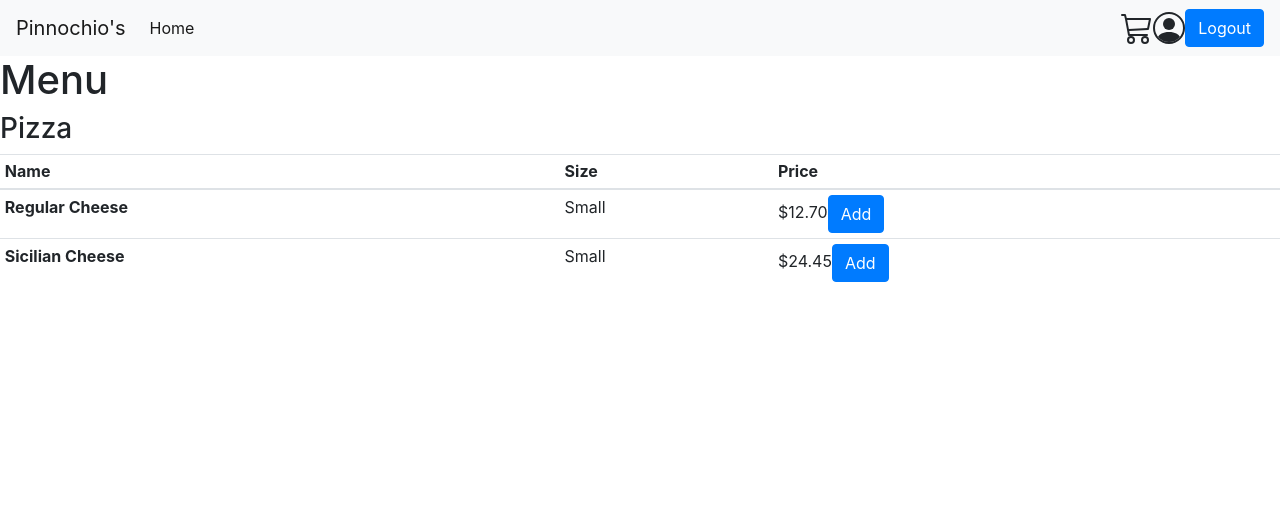
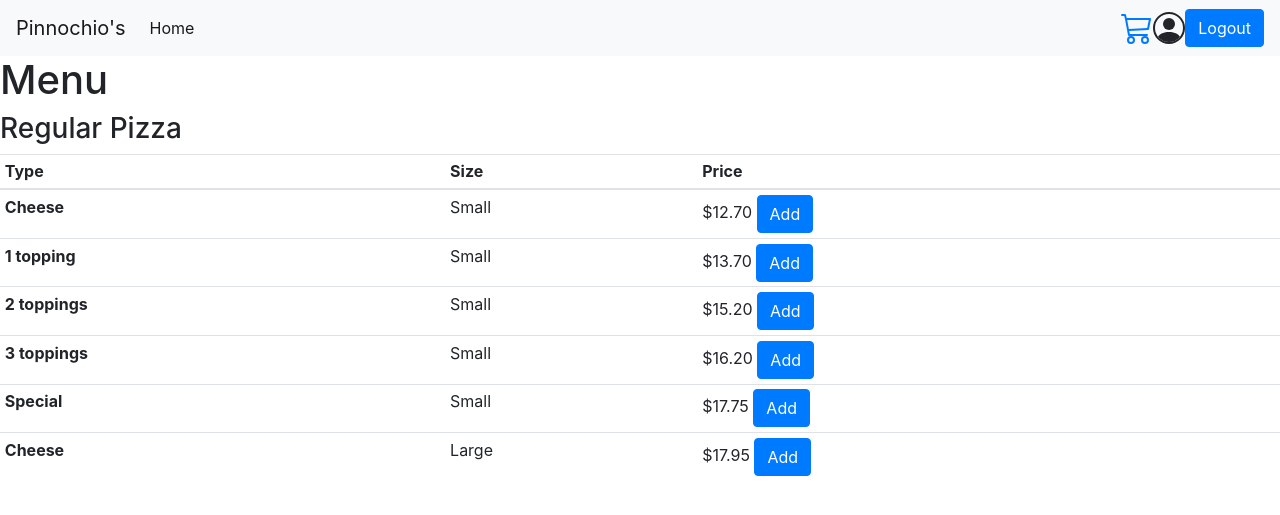
Before and after one commit to nachov99/project3, a Django app: page / in a window 1280 px wide. Shown: the top 515 px of the page. Run offline with Django 3.2, Linux system fonts and the light colour scheme; a user stored in the database is signed in; data comes from the database, SQL or seed files in the repository; some libraries are stand-ins or nearby versions.

Commit message:
Finished phase 2

```diff
--- a/orders/models.py
+++ b/orders/models.py
@@ -1,58 +1,37 @@
 from django.db import models
+from django.contrib.auth.models import User
 
 # Create your models here.
 
-TYPE = (
-    ('Regular', 'Regular'),
-    ('Sicilian', 'Sicilian')
-)
-
-SIZE = (
-    ('Small', 'Small'),
-    ('Large', 'Large')
-)
-
-class pizza(models.Model):
-    type = models.CharField(choices=TYPE, max_length=15)
-    name = models.CharField(max_length=30)
-    size = models.CharField(choices=SIZE, max_length=10)
-    price = models.DecimalField(max_digits=4, decimal_places=2)
-
-    def __str__(self):
-        return f"{self.type} - {self.name} - {self.size} - ${self.price}"
-
-class topping(models.Model):
-    name = models.CharField(max_length=30)
+class Tag(models.Model):
+    name = models.CharField(max_length=64, null=True)
 
     def __str__(self):
         return self.name
 
-class sub(models.Model):
-    name = models.CharField(max_length=30)
-    size = models.CharField(choices=SIZE, max_length=10)
+class Product(models.Model):
+    SIZE = (
+    ('Small', 'Small'),
+    ('Large', 'Large'),
+    )
+    tags = models.ForeignKey(Tag, on_delete=models.CASCADE, null=True)
+    name = models.CharField(max_length=64, null=True)
+    size = models.CharField(max_length=64, null=True, choices=SIZE, blank=True)
     price = models.DecimalField(max_digits=4, decimal_places=2)
 
     def __str__(self):
-        return f"{self.name} - {self.size} - ${self.price}"
+        return f"{self.tags} - {self.name} - {self.size} - {self.price}"
 
-class pasta(models.Model):
-    name = models.CharField(max_length=30)
-    price = models.DecimalField(max_digits=4, decimal_places=2)
+class Order(models.Model):
+    STATUS = (
+        ('Pending', 'Pending'),
+        ('Out for delivery', 'Out for delivery'),
+        ('Delivered', 'Delivered'),
+    )
+    customer = models.ForeignKey(User, on_delete=models.CASCADE, null=True)
+    product = models.ManyToManyField(Product)
+    date_created = models.DateTimeField(auto_now_add=True, null=True)
+    status = models.CharField(max_length=64, null=True, choices=STATUS, default='Pending')
 
     def __str__(self):
-        return f"{self.name} ${self.price}"
-
-class salad(models.Model):
-    name = models.CharField(max_length=30)
-    price = models.DecimalField(max_digits=4, decimal_places=2)
-
-    def __str__(self):
-        return f"{self.name} ${self.price}"
-
-class DinnerPlatter(models.Model):
-    name = models.CharField(max_length=30)
-    size = models.CharField(choices=SIZE, max_length=10)
-    price = models.DecimalField(max_digits=4, decimal_places=2)
-
-    def __str__(self):
-        return f"{self.name} - {self.size} - ${self.price}"
+        return f" Order Id: {self.id} - Customer: {self.customer} - Status: {self.status}"
--- a/orders/templates/orders/base.html
+++ b/orders/templates/orders/base.html
@@ -5,8 +5,8 @@
     <head>
         <link rel="stylesheet" href="https://stackpath.bootstrapcdn.com/bootstrap/4.5.0/css/bootstrap.min.css" integrity="sha384-9aIt2nRpC12Uk9gS9baDl411NQApFmC26EwAOH8WgZl5MYYxFfc+NcPb1dKGj7Sk" crossorigin="anonymous">
         <script src="https://code.jquery.com/jquery-3.5.1.slim.min.js" integrity="sha384-DfXdz2htPH0lsSSs5nCTpuj/zy4C+OGpamoFVy38MVBnE+IbbVYUew+OrCXaRkfj" crossorigin="anonymous"></script>
-<script src="https://cdn.jsdelivr.net/npm/popper.js@1.16.0/dist/umd/popper.min.js" integrity="sha384-Q6E9RHvbIyZFJoft+2mJbHaEWldlvI9IOYy5n3zV9zzTtmI3UksdQRVvoxMfooAo" crossorigin="anonymous"></script>
-<script src="https://stackpath.bootstrapcdn.com/bootstrap/4.5.0/js/bootstrap.min.js" integrity="sha384-OgVRvuATP1z7JjHLkuOU7Xw704+h835Lr+6QL9UvYjZE3Ipu6Tp75j7Bh/kR0JKI" crossorigin="anonymous"></script>
+        <script src="https://cdn.jsdelivr.net/npm/popper.js@1.16.0/dist/umd/popper.min.js" integrity="sha384-Q6E9RHvbIyZFJoft+2mJbHaEWldlvI9IOYy5n3zV9zzTtmI3UksdQRVvoxMfooAo" crossorigin="anonymous"></script>
+        <script src="https://stackpath.bootstrapcdn.com/bootstrap/4.5.0/js/bootstrap.min.js" integrity="sha384-OgVRvuATP1z7JjHLkuOU7Xw704+h835Lr+6QL9UvYjZE3Ipu6Tp75j7Bh/kR0JKI" crossorigin="anonymous"></script>
         <title>
             {% block title %}
             {% endblock %}
@@ -25,9 +25,11 @@
                   <a class="nav-link" href="{% url 'home' %}">Home <span class="sr-only">(current)</span></a>
                 </li>
               </ul>
-              <svg class="bi bi-cart3" width="2em" height="2em" viewBox="0 0 16 16" fill="currentColor" xmlns="http://www.w3.org/2000/svg">
-                <path fill-rule="evenodd" d="M0 1.5A.5.5 0 0 1 .5 1H2a.5.5 0 0 1 .485.379L2.89 3H14.5a.5.5 0 0 1 .49.598l-1 5a.5.5 0 0 1-.465.401l-9.397.472L4.415 11H13a.5.5 0 0 1 0 1H4a.5.5 0 0 1-.491-.408L2.01 3.607 1.61 2H.5a.5.5 0 0 1-.5-.5zM3.102 4l.84 4.479 9.144-.459L13.89 4H3.102zM5 12a2 2 0 1 0 0 4 2 2 0 0 0 0-4zm7 0a2 2 0 1 0 0 4 2 2 0 0 0 0-4zm-7 1a1 1 0 1 0 0 2 1 1 0 0 0 0-2zm7 0a1 1 0 1 0 0 2 1 1 0 0 0 0-2z"/>
-              </svg>
+                <a href="{% url 'cart' %}">
+                <svg class="bi bi-cart3" width="2em" height="2em" viewBox="0 0 16 16" fill="currentColor" xmlns="http://www.w3.org/2000/svg">
+                  <path fill-rule="evenodd" d="M0 1.5A.5.5 0 0 1 .5 1H2a.5.5 0 0 1 .485.379L2.89 3H14.5a.5.5 0 0 1 .49.598l-1 5a.5.5 0 0 1-.465.401l-9.397.472L4.415 11H13a.5.5 0 0 1 0 1H4a.5.5 0 0 1-.491-.408L2.01 3.607 1.61 2H.5a.5.5 0 0 1-.5-.5zM3.102 4l.84 4.479 9.144-.459L13.89 4H3.102zM5 12a2 2 0 1 0 0 4 2 2 0 0 0 0-4zm7 0a2 2 0 1 0 0 4 2 2 0 0 0 0-4zm-7 1a1 1 0 1 0 0 2 1 1 0 0 0 0-2zm7 0a1 1 0 1 0 0 2 1 1 0 0 0 0-2z"/>
+                </svg>
+                </a>
               <svg class="bi bi-person-circle" width="2em" height="2em" viewBox="0 0 16 16" fill="currentColor" xmlns="http://www.w3.org/2000/svg">
                 <path d="M13.468 12.37C12.758 11.226 11.195 10 8 10s-4.757 1.225-5.468 2.37A6.987 6.987 0 0 0 8 15a6.987 6.987 0 0 0 5.468-2.63z"/>
                 <path fill-rule="evenodd" d="M8 9a3 3 0 1 0 0-6 3 3 0 0 0 0 6z"/>
--- a/orders/templates/orders/home.html
+++ b/orders/templates/orders/home.html
@@ -7,24 +7,25 @@
 {% block body%}
 
     <h1>Menu</h1>
-    <h3> {{ pizzas.type }} Pizza</h3>
+    <h3>Regular Pizza</h3>
     <table class="table table-sm">
       <thead>
         <tr>
-            <th scope="col">Name</th>
+          <th scope="col">Type</th>
           <th scope="col">Size</th>
           <th scope="col">Price</th>
         </tr>
       </thead>
       <tbody>
-            {% for pizza in pizzas %}
+        {% for product in products %}
+          {% if product.tags.name == "Regular Pizza" %}
             <tr>
-            <th scope="row"> {{pizza.type}} {{ pizza.name }}</th>
-            <td>{{ pizza.size }}</td>
-            <td>${{ pizza.price }}<a href="#"><button type="button" class="btn btn-primary">Add</button></a></td>
+              <th scope="row">{{product.name}}</th>
+              <td>{{ product.size }}</td>
+              <td>${{ product.price }} <a href="{% url 'add' product.id %}"><button type="button" class="btn btn-primary">Add</button></a></td>
             </tr>
+          {% endif %}
         {% endfor %}
       </tbody>
     </table>
-
 {% endblock%}
--- a/orders/urls.py
+++ b/orders/urls.py
@@ -1,4 +1,5 @@
 from django.urls import path
+from django.conf.urls import url
 
 from . import views
 
@@ -6,5 +7,7 @@ urlpatterns = [
     path("", views.home, name="home"),
     path("login", views.login_view, name="login"),
     path("logout", views.logout_view, name="logout"),
-    path("register", views.register, name="register")
+    path("register", views.register, name="register"),
+    url(r'^order/add/(?P<product_id>[-\w]+)/$', views.add, name="add"),
+    path('cart', views.cart, name='cart' ),
 ]
--- a/orders/views.py
+++ b/orders/views.py
@@ -1,10 +1,11 @@
 from django.http import HttpResponse, HttpResponseRedirect
-from django.shortcuts import render
+from django.shortcuts import render, get_object_or_404, redirect
 from django.urls import reverse
 from django.contrib.auth import authenticate, login, logout
 from django.contrib.auth.models import User
+from django.contrib.auth.decorators import login_required
 
-from .models import pizza, topping, sub, pasta, salad, DinnerPlatter
+from .models import Product, Order, Tag
 
 # Create your views here.
 def home(request):
@@ -12,12 +13,9 @@ def home(request):
         return render(request, "orders/login.html", {"message": None})
     context = {
         "user": request.user,
-        "pizzas": pizza.objects.all(),
-        "toppings": topping.objects.all(),
-        "subs": sub.objects.all(),
-        "pastas": pasta.objects.all(),
-        "salads": salad.objects.all(),
-        "DinnerPlatters": DinnerPlatter.objects.all()
+        "products": Product.objects.all(),
+        'tag': Tag.objects.all(),
+        'order': Order.objects.all(),
     }
     return render(request, "orders/home.html", context)
 
@@ -38,11 +36,23 @@ def logout_view(request):
 def register(request):
     if request.method == 'POST':
         first_name=request.POST["first_name"]
+        if first_name is None:
+            return render(request,"orders/register.html",{"message":"You must enter a name."})
         last_name=request.POST["last_name"]
+        if last_name is None:
+            return render(request,"orders/register.html",{"message":"You must enter a Last Name."})
         username=request.POST["username"]
+        if username is None:
+            return render(request,"orders/register.html",{"message":"You must enter a username."})
         email=request.POST["email"]
+        if email is None:
+            return render(request,"orders/register.html",{"message":"You must enter a email."})
         password=request.POST["password"]
         password2=request.POST["password2"]
+        if password is None:
+            return render(request,"orders/register.html",{"message":"You must enter a password."})
+        if password2 is None:
+            return render(request,"orders/register.html",{"message":"You must enter a password."})
         if not password==password2:
             return render(request,"orders/register.html",{"message":"Passwords don't match."})
         user=User.objects.create_user(username,email,password)
@@ -51,3 +61,20 @@ def register(request):
         user.save()
         return render(request,"orders/login.html", {"message": "Registered!"})
     return render(request, "orders/register.html")
+
+@login_required
+def add(request, product_id):
+
+    #Filter products by id
+    product, created = Product.objects.get_or_create(Product, pk=product_id)
+    order, created = Order.objects.get_or_create(customer=request.user)
+    order.product.add(product_id)
+    return render(request, "orders/cart.html")
+
+@login_required
+def cart(request):
+    context = {
+        "user": request.user,
+        'order': Order.objects.all(),
+    }
+    return render(request, 'orders/cart.html', context)
```
Also changed, not shown: orders/admin.py (+4 -7 lines), orders/templates/orders/cart.html (added, +30 -0 lines), orders/templates/orders/error.html (added, +16 -0 lines), db.sqlite3, orders/migrations/0005_menu.py (added), orders/migrations/0006_delete_menu.py (added), orders/migrations/0007_auto_20200627_1751.py (added), orders/migrations/0008_auto_20200627_1803.py (added), orders/migrations/0009_auto_20200627_1809.py (added), orders/migrations/0010_auto_20200627_1826.py (added), orders/migrations/0011_auto_20200627_1829.py (added), orders/migrations/0012_auto_20200627_1923.py (added), orders/migrations/0013_auto_20200627_1928.py (added). Lines whose indentation alone changed are shown as unchanged.
